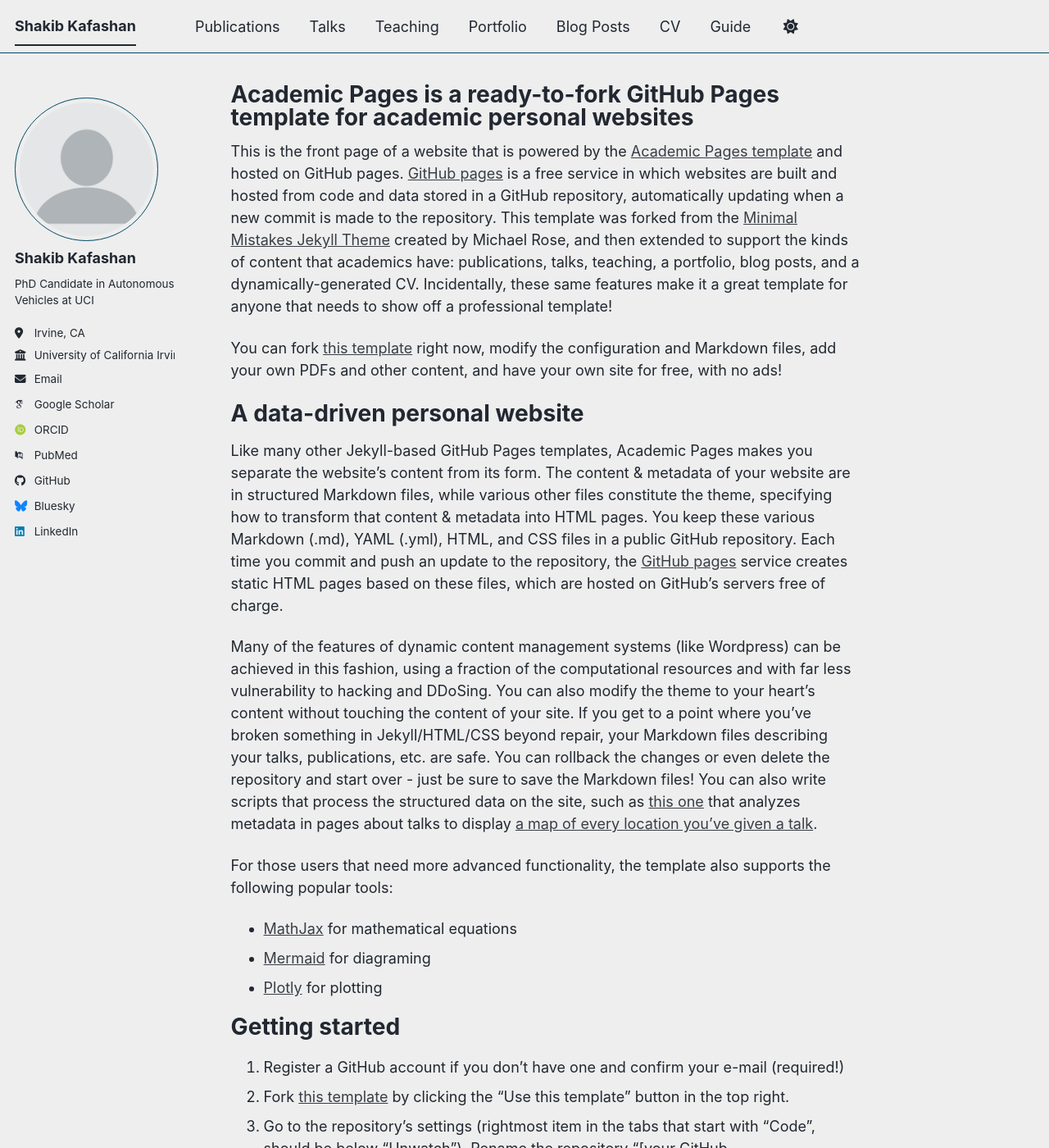
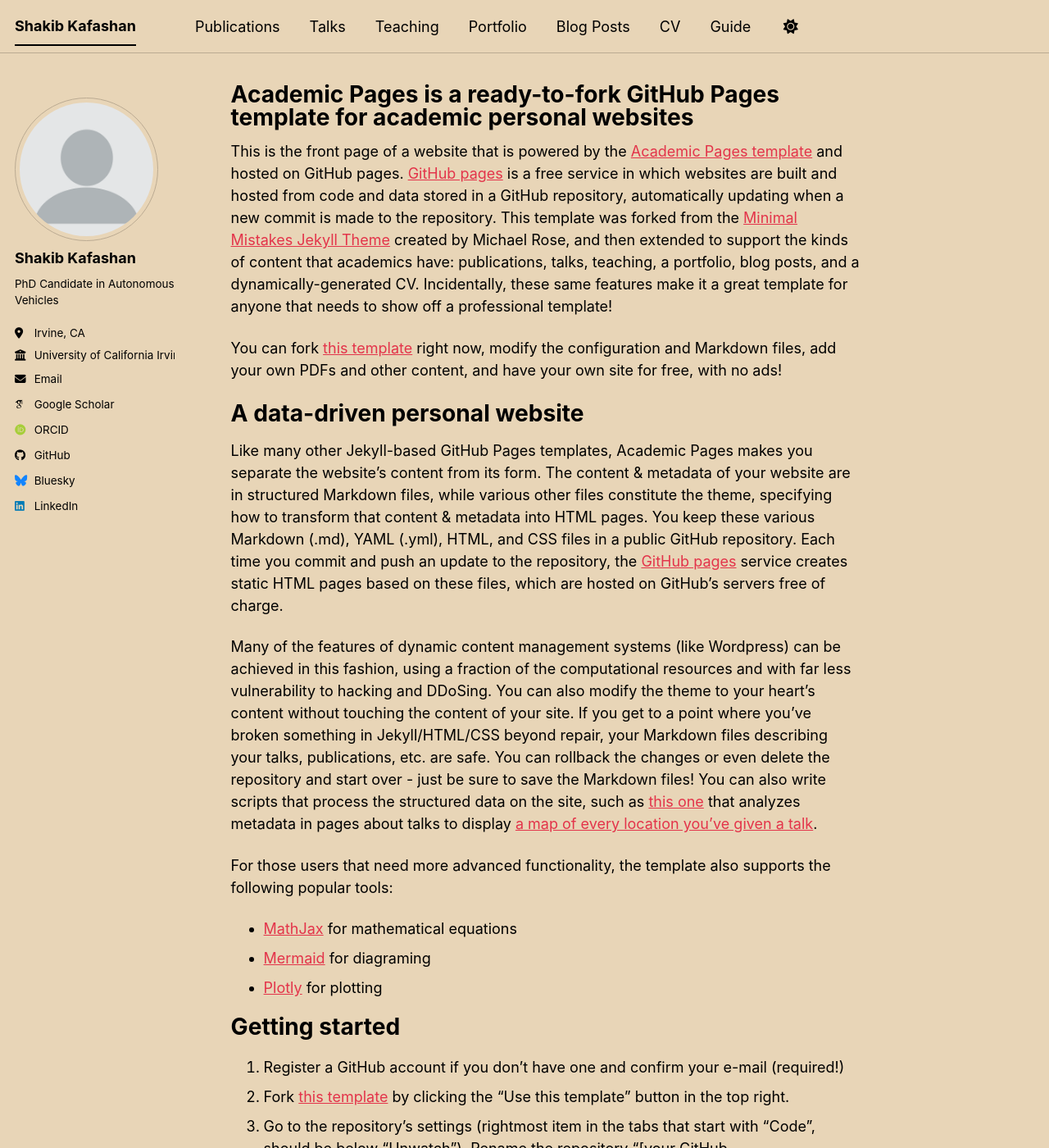
Before and after one commit to shakibkafashan/shakibkafashan.github.io, a Jekyll site: the page built from _pages/about.md, in a window 1280 px wide and 1400 px high. Shown: the whole window at 82% size. Built offline with Jekyll 4.4.1, drawn with Linux system fonts in a browser that asks for light colours; some web fonts are replaced; a script bundle is joined from its source files by our own code; library files that are not in the unit come from our copies.

Commit message:
Change site theme to 'sunrise' and update bio
Updated site theme and bio information in configuration.

```diff
--- a/_config.yml
+++ b/_config.yml
@@ -8,7 +8,7 @@
 
 # Basic Site Settings
 locale                   : "en-US"
-site_theme               : "air" # The available themes options are "default", "air", "sunrise", "mint", "dirt" and "contrast"
+site_theme               : "sunrise" # The available themes options are "default", "air", "sunrise", "mint", "dirt" and "contrast"
 title                    : "Shakib Kafashan"
 title_separator          : "-"
 name                     : &name "Your Name"
@@ -26,7 +26,7 @@
   avatar           : "profile.png"
   name             : "Shakib Kafashan"
   pronouns         : # example: "she/her"
-  bio              : "PhD Candidate in Autonomous Vehicles at UCI"
+  bio              : "PhD Candidate in Autonomous Vehicles"
   location         : "Irvine, CA"
   employer         : "University of California Irvine"
   uri              : # URL
@@ -41,7 +41,7 @@
   orcid            : "https://orcid.org/yourorcidurl"
   semantic         : # URL
   ssrn             : # URL
-  pubmed           : "https://www.ncbi.nlm.nih.gov/pubmed/?term=john+snow"
+  pubmed           : # URL
   researchgate     : # URL
   scopus           : # URL
   zotero           : # URL
```
